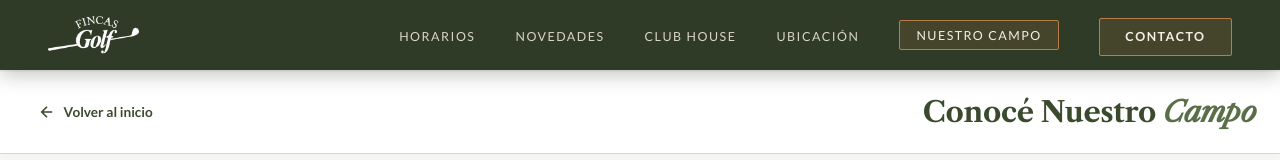
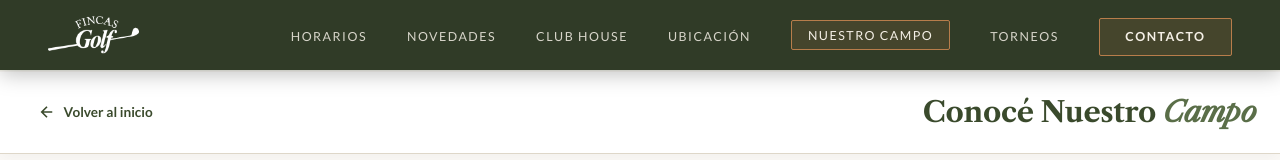
Before and after one commit to Cundix/fincasWebsite, a React (Vite) app: page / in a window 1280 px wide. Both pictures are taken after a click on the button "CONOCÉ NUESTRO CAMPO (18 HOYOS EN VIDEO)". Shown: the top 160 px of the page. Built offline with nearby package versions, Linux system fonts and the light colour scheme.

Commit message:
Add Torneos link to navbar

```diff
--- a/src/App.jsx
+++ b/src/App.jsx
@@ -192,6 +192,16 @@ function App() {
               >
                 Nuestro Campo
               </button>
+            </li>
+            <li>
+              <a
+                href="https://www.fincasclubdegolf.com/golf/login.php"
+                className="nav__link"
+                target="_blank"
+                rel="noopener noreferrer"
+              >
+                Torneos
+              </a>
             </li>
             <li>
               <a
```
